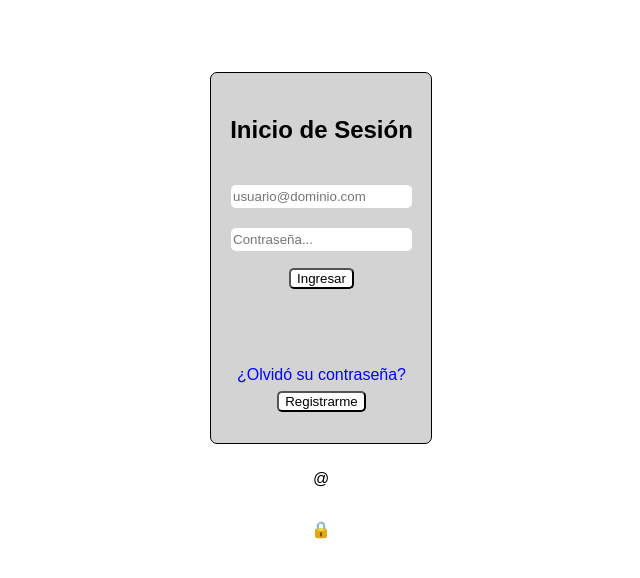
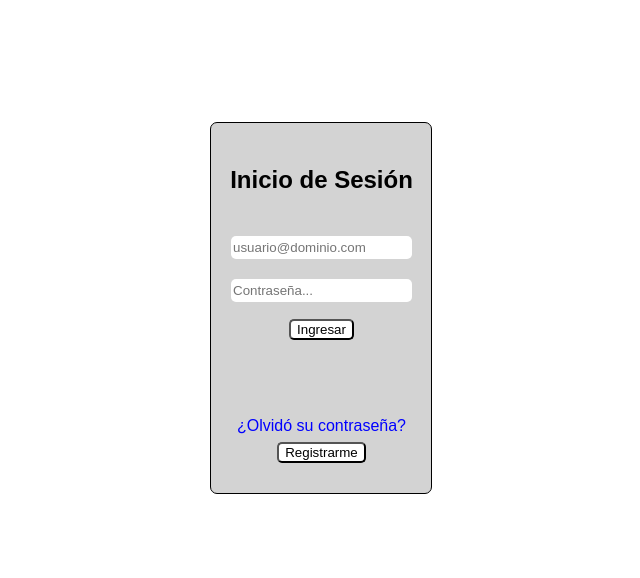
Before and after one commit to AleChacon34/AgileWare-Solutions---Proyecto, a plain HTML site: page Bolsa de Empleo/Sistema - Ingreso y Registro/Inicio de sesion/inicioSesion.html in a window 1280 px wide. Shown: the whole page, without its empty margins (319-959 px from the left). Drawn offline with Linux system fonts and the light colour scheme.

Commit message:
Cambios al final

```diff
--- a/Bolsa de Empleo/Sistema - Ingreso y Registro/Inicio de sesion/inicioSesion.html
+++ b/Bolsa de Empleo/Sistema - Ingreso y Registro/Inicio de sesion/inicioSesion.html
@@ -15,7 +15,5 @@
           <button>Registrarme</button>
       </div>
     </form>
-    <p>&#64</p>
-    <p>&#128274</p>
   </body>
 </html>
```
